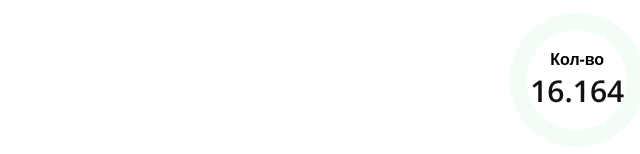
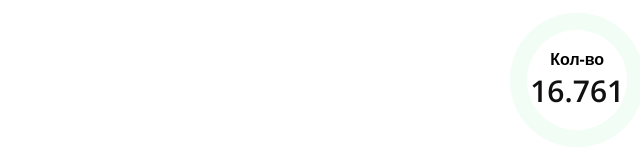
Before and after one commit to genady-solomykin/greatstars, a plain HTML site: page index.html in a window 1280 px wide. Shown: the part 646-800 px from the top of the page, 640-1280 px from the left. Drawn offline with nearby package versions, Linux system fonts and the light colour scheme; a web font is replaced by a local one.

Commit message:
Update index.html

```diff
--- a/index.html
+++ b/index.html
@@ -29,7 +29,7 @@
 	<div class="counter">
 		<div class="counter-wrapper">
 			<strong>Кол-во</strong>
-			<span>16.164</span>
+			<span>16.761</span>
 		</div>
 	</div>
 
```
